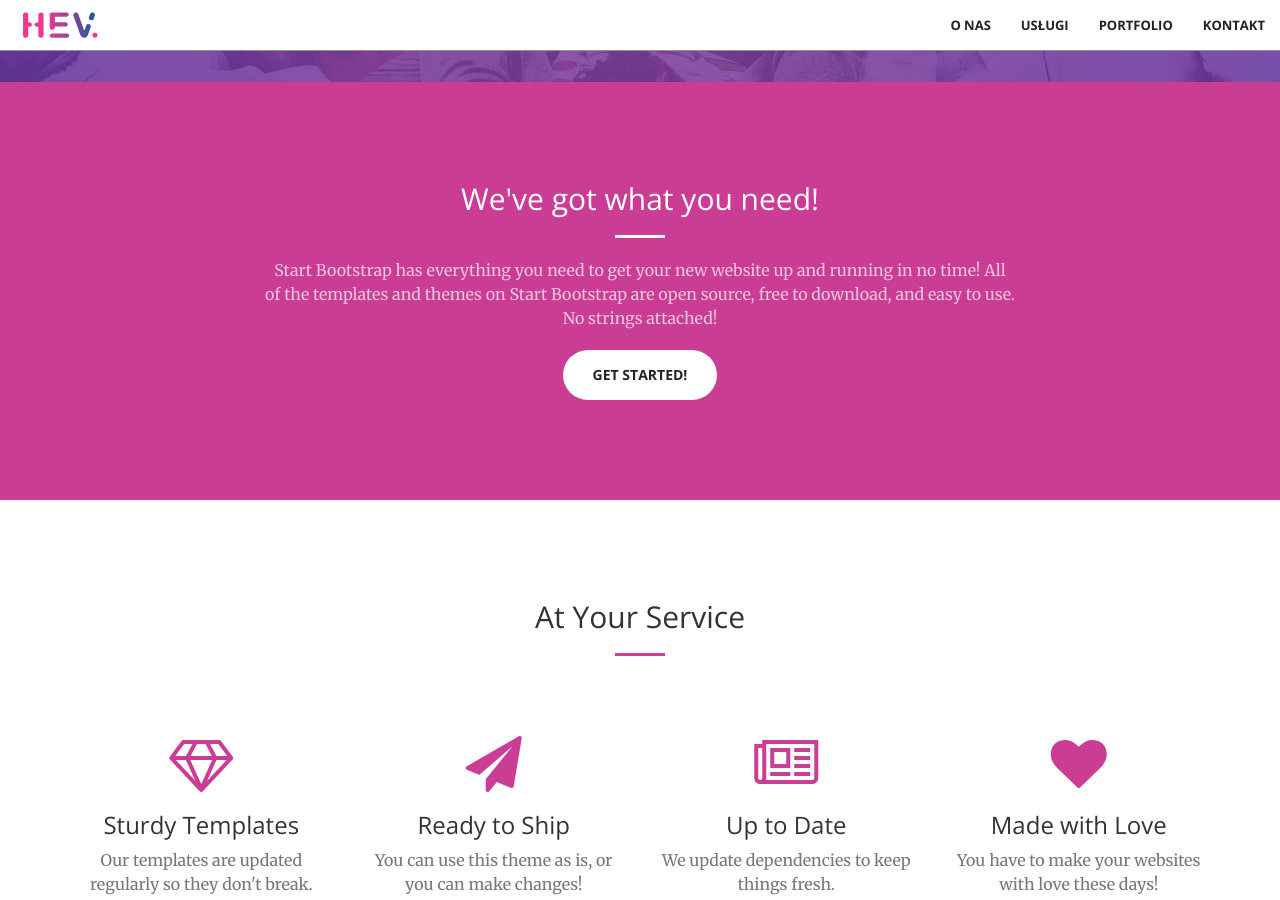
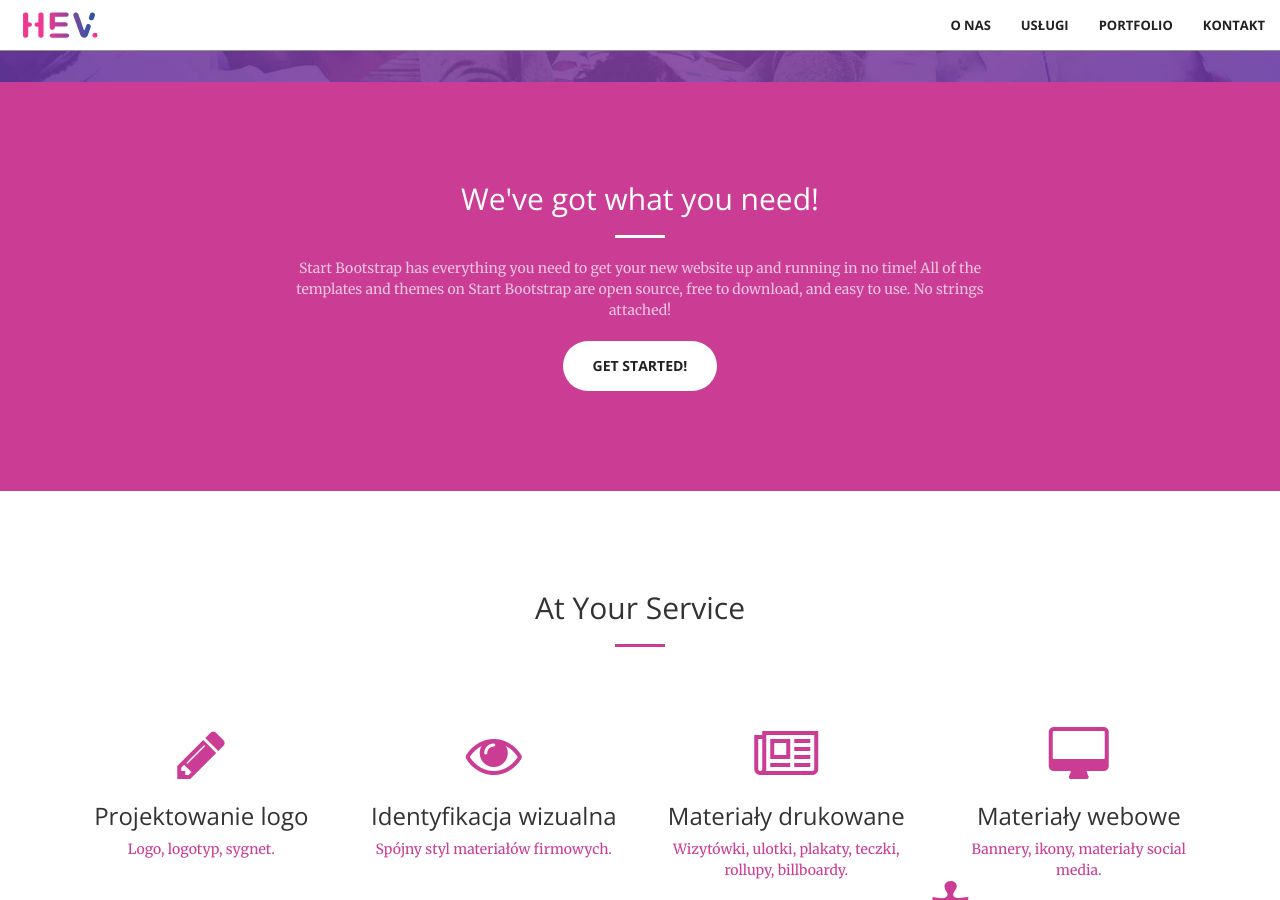
Before and after one commit to hevdesign/website, a Jekyll site: the page built from index.html, in a window 1280 px wide and 900 px high, scrolled down 818 px. Built offline with Jekyll 4.4.1, drawn with Linux system fonts in a browser that asks for light colours; nearby versions of some CDN libraries; some of the changed text lies outside the part shown.

Commit message:
general amendments

```diff
--- a/_includes/services.html
+++ b/_includes/services.html
@@ -11,62 +11,62 @@
         <div class="row">
             <div class="col-lg-3 col-md-6 text-center">
                 <div class="service-box">
-                    <i class="fa fa-4x fa-diamond wow bounceIn text-primary"></i>
-                    <h3>Sturdy Templates</h3>
-                    <p class="text-muted">Our templates are updated regularly so they don't break.</p>
+                    <i class="fa fa-4x fa fa-pencil wow bounceIn text-primary"></i>
+                    <h3>Projektowanie logo</h3>
+                    <p class="text-muted">Logo, logotyp, sygnet.</p>
                 </div>
             </div>
             <div class="col-lg-3 col-md-6 text-center">
                 <div class="service-box">
-                    <i class="fa fa-4x fa-paper-plane wow bounceIn text-primary" data-wow-delay=".1s"></i>
-                    <h3>Ready to Ship</h3>
-                    <p class="text-muted">You can use this theme as is, or you can make changes!</p>
+                    <i class="fa fa-4x fa fa-eye wow bounceIn text-primary" data-wow-delay=".1s"></i>
+                    <h3>Identyfikacja wizualna</h3>
+                    <p class="text-muted">Spójny styl materiałów firmowych.</p>
                 </div>
             </div>
             <div class="col-lg-3 col-md-6 text-center">
                 <div class="service-box">
                     <i class="fa fa-4x fa-newspaper-o wow bounceIn text-primary" data-wow-delay=".2s"></i>
-                    <h3>Up to Date</h3>
-                    <p class="text-muted">We update dependencies to keep things fresh.</p>
+                    <h3>Materiały drukowane</h3>
+                    <p class="text-muted">Wizytówki, ulotki, plakaty, teczki, rollupy, billboardy.</p>
                 </div>
             </div>
             <div class="col-lg-3 col-md-6 text-center">
                 <div class="service-box">
-                    <i class="fa fa-4x fa-heart wow bounceIn text-primary" data-wow-delay=".3s"></i>
-                    <h3>Made with Love</h3>
-                    <p class="text-muted">You have to make your websites with love these days!</p>
+                    <i class="fa fa-4x fa fa-desktop wow bounceIn text-primary" data-wow-delay=".3s"></i>
+                    <h3>Materiały webowe</h3>
+                    <p class="text-muted">Bannery, ikony, materiały social media.</p>
                 </div>
             </div>
         </div>
     </div>
         <div class="container">
         <div class="row">
-            <div class="col-lg-3 col-md-6 text-center">
+            <div class="fa fa-4x fa fa-puzzle-piece wow bounceIn text-primary">
                 <div class="service-box">
                     <i class="fa fa-4x fa-diamond wow bounceIn text-primary"></i>
-                    <h3>Sturdy Templates</h3>
-                    <p class="text-muted">Our templates are updated regularly so they don't break.</p>
+                    <h3>Materiały reklamowe</h3>
+                    <p class="text-muted">Kubki, smycze, powerbanki, pendrive, torby.</p>
                 </div>
             </div>
             <div class="col-lg-3 col-md-6 text-center">
                 <div class="service-box">
-                    <i class="fa fa-4x fa-paper-plane wow bounceIn text-primary" data-wow-delay=".1s"></i>
-                    <h3>Ready to Ship</h3>
-                    <p class="text-muted">You can use this theme as is, or you can make changes!</p>
+                    <i class="fa fa-4x fa fa-shirtsinbulk wow bounceIn text-primary" data-wow-delay=".1s"></i>
+                    <h3>Znakowanie ubrań</h3>
+                    <p class="text-muted">Koszulki, bluzy, odzież wierzchnia, czapki.</p>
                 </div>
             </div>
             <div class="col-lg-3 col-md-6 text-center">
                 <div class="service-box">
-                    <i class="fa fa-4x fa-newspaper-o wow bounceIn text-primary" data-wow-delay=".2s"></i>
-                    <h3>Up to Date</h3>
-                    <p class="text-muted">We update dependencies to keep things fresh.</p>
+                    <i class="fa fa-4x fa fa-crop wow bounceIn text-primary" data-wow-delay=".2s"></i>
+                    <h3>Wektoryzacja</h3>
+                    <p class="text-muted">Logo, ilustracje.</p>
                 </div>
             </div>
             <div class="col-lg-3 col-md-6 text-center">
                 <div class="service-box">
-                    <i class="fa fa-4x fa-heart wow bounceIn text-primary" data-wow-delay=".3s"></i>
-                    <h3>Made with Love</h3>
-                    <p class="text-muted">You have to make your websites with love these days!</p>
+                    <i class="fa fa-4x fa fa-rocket wow bounceIn text-primary" data-wow-delay=".3s"></i>
+                    <h3>Inne</h3>
+                    <p class="text-muted">Indywidualne zlecenia.</p>
                 </div>
             </div>
         </div>
--- a/_sass/_base.scss
+++ b/_sass/_base.scss
@@ -37,7 +37,7 @@ h6 {
 }
 
 p {
-    font-size: 16px;
+    font-size: 14px;
     line-height: 1.5;
     margin-bottom: 20px;
 }
```
Also changed, not shown: css/bootstrap.min.css.
